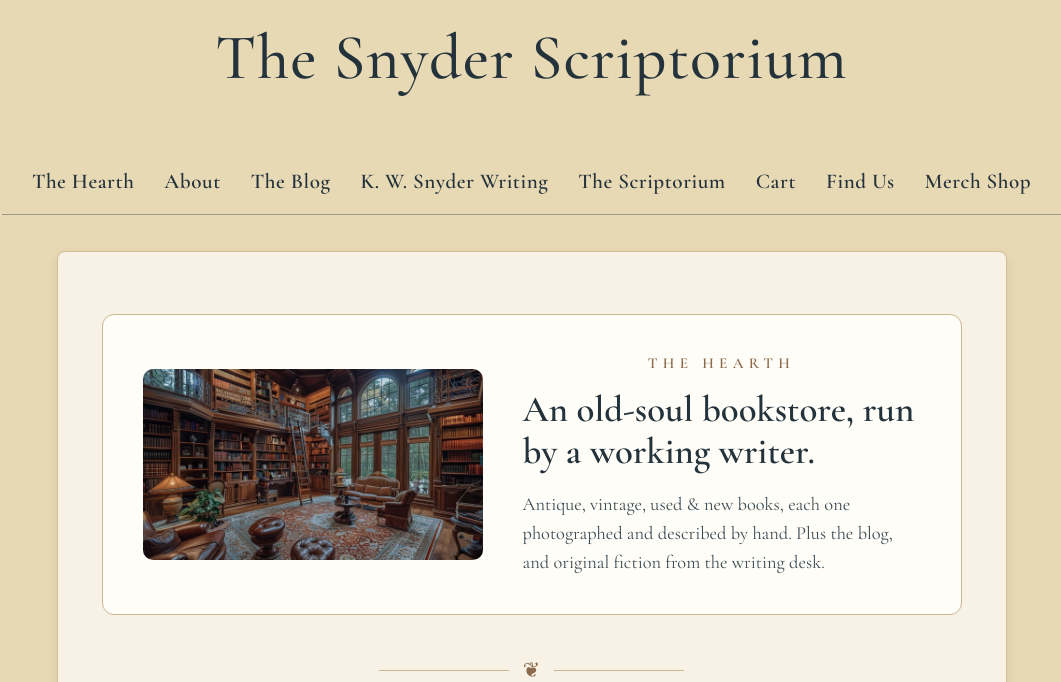
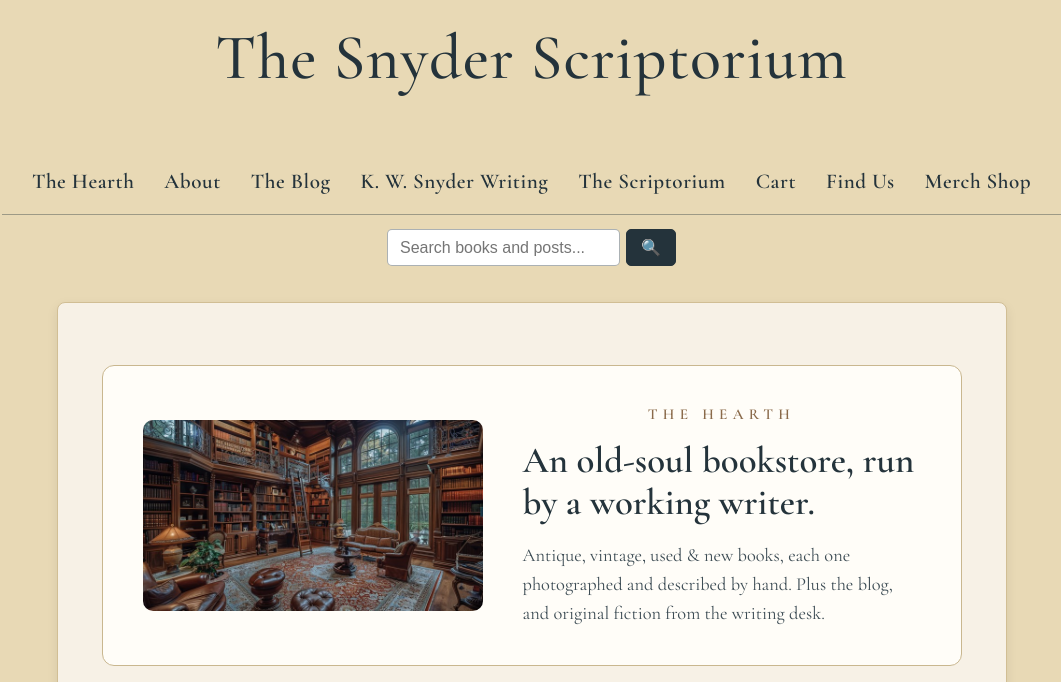
Before and after one commit to SnyderScriptorium/SnyderScriptorium, a Flask app: page / in a window 1280 px wide. Shown: the top 682 px of the page, without its empty margins (101-1162 px from the left). Run offline with Flask 3, Linux system fonts and the light colour scheme.

Commit message:
Add website-wide search (public posts + store books only)

```diff
--- a/app.py
+++ b/app.py
@@ -138,6 +138,36 @@ def route_kw_domain():
 def the_hearth():
     return render_template("index.html")
 
+
+
+
+@app.route("/search")
+def site_search():
+    q = (request.args.get("q") or "").strip()
+    post_results = []
+    book_results = []
+    if q and len(q) >= 2:
+        like = "%" + q + "%"
+        conn = get_db()
+        # Public blog posts only — never member-only, drafts, or unpublished
+        post_rows = conn.execute(
+            "SELECT id, title, category, date_published FROM published_posts "
+            "WHERE access_level = 'public' AND (title LIKE ? OR content LIKE ?) "
+            "ORDER BY date_published DESC LIMIT 20",
+            (like, like)).fetchall()
+        post_results = [dict(r) for r in post_rows]
+        # Active store books only
+        try:
+            book_rows = conn.execute(
+                "SELECT id, title, slug, author, price_cents FROM store_products "
+                "WHERE status = 'active' AND (title LIKE ? OR author LIKE ? OR description LIKE ?) "
+                "ORDER BY title LIMIT 20",
+                (like, like, like)).fetchall()
+            book_results = [dict(r) for r in book_rows]
+        except Exception:
+            book_results = []
+        conn.close()
+    return render_template("search.html", q=q, posts=post_results, books=book_results)
 
 @app.route("/about")
 def about():
--- a/static/style.css
+++ b/static/style.css
@@ -22,7 +22,7 @@ body {
     padding: 24px 30px 0;
     display: grid;
     grid-template-columns: 132px 1fr;
-    grid-template-rows: auto auto;
+    grid-template-rows: auto auto auto;
     align-items: center;
     gap: 6px 24px;
 }
@@ -36,6 +36,37 @@ body {
     font-weight: 500;
     letter-spacing: .015em;
     line-height: 1.05;
+}
+
+.site-search {
+    grid-column: 2;
+    grid-row: 3;
+    display: flex;
+    gap: 6px;
+    margin-top: 8px;
+    max-width: 420px;
+}
+.site-search input[type="search"] {
+    flex: 1 1 auto;
+    min-width: 0;
+    padding: 8px 12px;
+    border: 1px solid rgba(36, 51, 59, .38);
+    border-radius: 5px;
+    font-size: 1rem;
+    background: #fff;
+}
+.site-search button {
+    flex: none;
+    padding: 8px 14px;
+    border: 1px solid #24333B;
+    border-radius: 5px;
+    background: #24333B;
+    color: #fff;
+    cursor: pointer;
+    font-size: 1rem;
+}
+@media (max-width: 640px) {
+    .site-search { max-width: 100%; }
 }
 
 .site-navigation {
--- a/templates/base.html
+++ b/templates/base.html
@@ -96,6 +96,10 @@
             <li><a href="{{ url_for('merch_shop') }}">Merch Shop</a></li>
         </ul>
     </nav>
+    <form class="site-search" action="{{ url_for('site_search') }}" method="get" role="search" aria-label="Search the site">
+        <input type="search" name="q" placeholder="Search books and posts..." aria-label="Search the site">
+        <button type="submit" aria-label="Search">&#128269;</button>
+    </form>
 </header>
 
 <main class="site-main">
```
Also changed, not shown: templates/search.html (added, +47 -0 lines).
